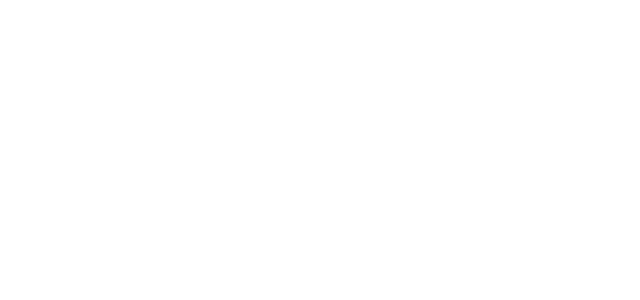
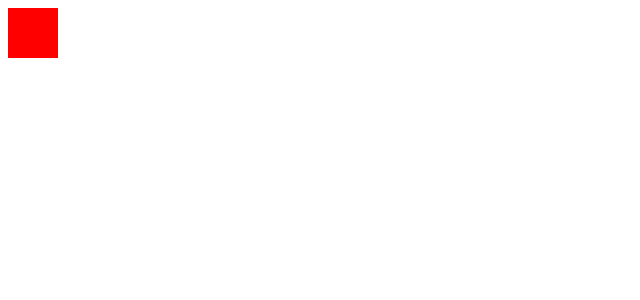
Before and after one commit to fredjammes/angular-formation, an Angular app: page /ng-if in a window 1280 px wide. Before the commit this address led to /. Shown: the top 300 px of the page, without its empty margins (0-640 px from the left). Built offline with nearby package versions, Linux system fonts and the light colour scheme.

Commit message:
Ajout de ngIfComponent

```diff
--- a/src/app/formation/formation-component.component.html
+++ b/src/app/formation/formation-component.component.html
@@ -3,6 +3,7 @@
     <a [routerLink]="['./interpolation']">Interpolation</a>
     | <a [routerLink]="['./property-binding']">Property Binding</a>
     | <a [routerLink]="['./event-binding']">Event Binding</a>
+    | <a [routerLink]="['./ng-if']">ngIf</a>
     | <a [routerLink]="['./ng-model']">ngModel</a>
   </nav>
 </section>
--- a/src/app/formation/formation-routing.module.ts
+++ b/src/app/formation/formation-routing.module.ts
@@ -5,6 +5,7 @@
 import {PropertyBindingComponent} from './property-binding/property-binding.component';
 import {EventBindingComponent} from './event-binding/event-binding.component';
 import {NgModelComponent} from './ng-model/ng-model.component';
+import {NgIfComponent} from './ng-if/ng-if.component';
 
 const formationRoutes: Routes = [
   {
@@ -24,6 +25,10 @@
     component: EventBindingComponent
   },
   {
+    path: 'ng-if',
+    component: NgIfComponent
+  },
+  {
     path: 'ng-model',
     component: NgModelComponent
   }
--- a/src/app/formation/formation.module.ts
+++ b/src/app/formation/formation.module.ts
@@ -8,10 +8,11 @@
 import { EventBindingComponent } from './event-binding/event-binding.component';
 import { NgModelComponent } from './ng-model/ng-model.component';
 import {FormsModule} from '@angular/forms';
+import { NgIfComponent } from './ng-if/ng-if.component';
 
 
 @NgModule({
-  declarations: [FormationComponent, InterpolationComponent, PropertyBindingComponent, EventBindingComponent, NgModelComponent],
+  declarations: [FormationComponent, InterpolationComponent, PropertyBindingComponent, EventBindingComponent, NgModelComponent, NgIfComponent],
   imports: [
     CommonModule,
     FormationRoutingModule,
--- /dev/null
+++ b/src/app/formation/ng-if/ng-if.component.html
@@ -0,0 +1,6 @@
+<ng-container *ngIf="isSquareShown">
+  <div class="square"></div>
+</ng-container>
+<ng-container *ngIf="isRoundShown">
+  <div class="round"></div>
+</ng-container>
--- /dev/null
+++ b/src/app/formation/ng-if/ng-if.component.scss
@@ -0,0 +1,12 @@
+.square {
+  background-color: red;
+  width: 50px;
+  height: 50px;
+}
+
+.round {
+  background-color: aqua;
+  width: 50px;
+  height: 50px;
+  border-radius: 50%;
+}
--- /dev/null
+++ b/src/app/formation/ng-if/ng-if.component.ts
@@ -0,0 +1,11 @@
+import { Component } from '@angular/core';
+
+@Component({
+  selector: 'app-ng-if',
+  templateUrl: './ng-if.component.html',
+  styleUrls: ['./ng-if.component.scss']
+})
+export class NgIfComponent {
+  isSquareShown = true;
+  isRoundShown = false;
+}
```
